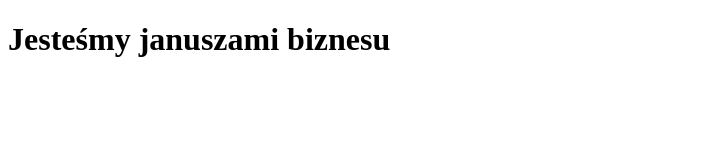
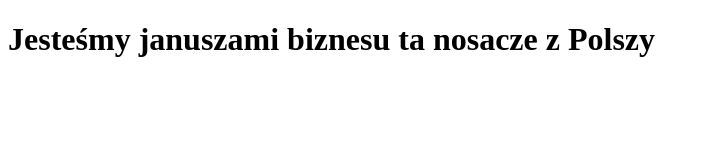
Before and after one commit to VampireofWar/Testing-new-experiences, a plain HTML site: page index.html in a window 1280 px wide. Shown: the whole page, without its empty margins (0-709 px from the left). Drawn offline with Linux system fonts and the light colour scheme.

Commit message:
Update index.html

```diff
--- a/index.html
+++ b/index.html
@@ -5,6 +5,6 @@
   <meta charset="utf-8">
 </head>
 <body>
-  <h1>Jesteśmy januszami biznesu</h1>
+  <h1>Jesteśmy januszami biznesu ta nosacze z Polszy</h1>
 </body>
 </html>
```
